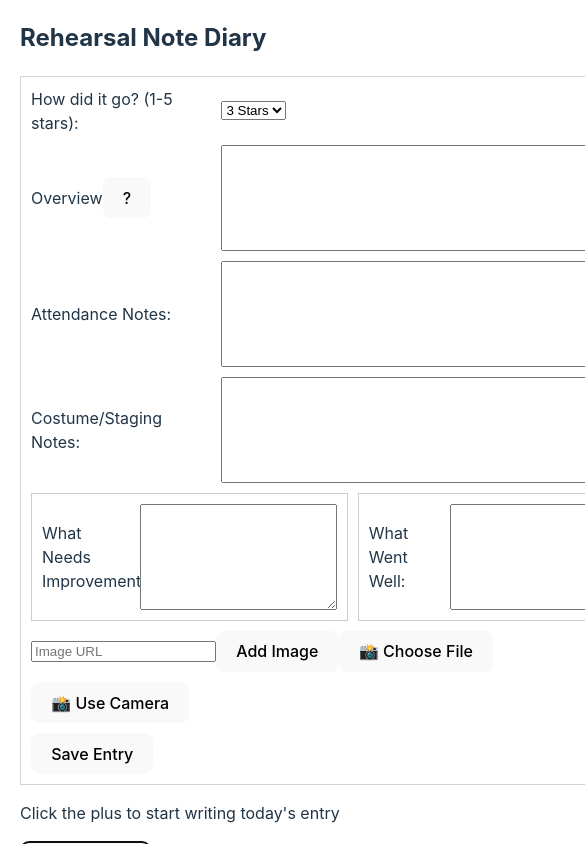
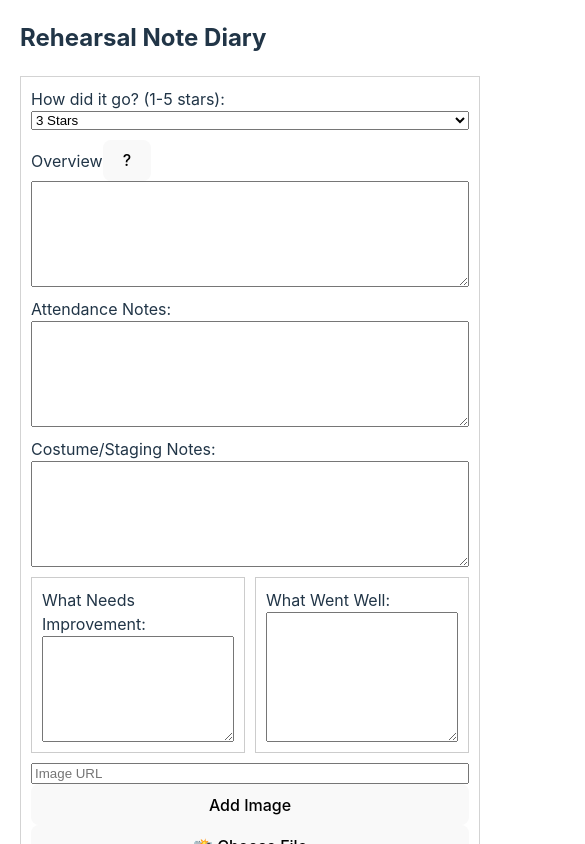
Before and after one commit to boblete/rehearsal-notebook, a React (Vite) app: page / in a window 390 px wide. Both pictures are taken after a click on the button "+ Add Entry". Shown: the top 844 px of the page, 585 px wide, since content can reach past the window. Built offline with nearby package versions, Linux system fonts and the light colour scheme.

Commit message:
Layout Changes

```diff
--- a/src/App.css
+++ b/src/App.css
@@ -148,6 +148,8 @@
   @media (max-width: 768px) {
     .app-container {
       flex-direction: column; /* Stack sidebar and form vertically */
+    }
+    .form-group {
       align-items: stretch; /* Stretch children to full width */
     }
 
@@ -179,4 +181,11 @@
     .diary-form {
         width:100%;
       }
+    .form-group{
+      flex-direction: column;
+      width: 100%;
+    }
+    .form-group label {
+      width:100%;
+    }
   }
```
